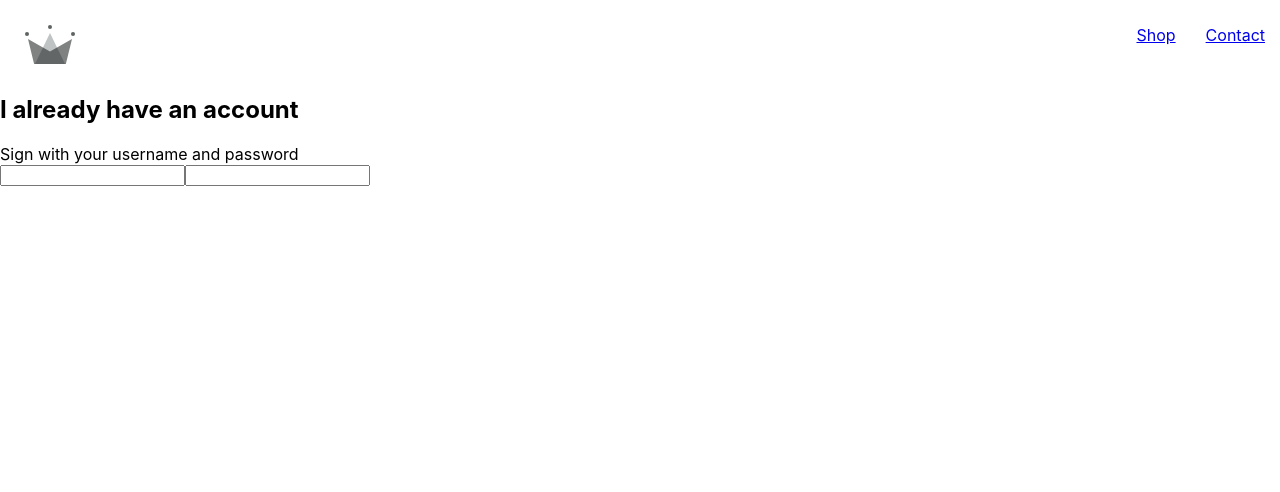
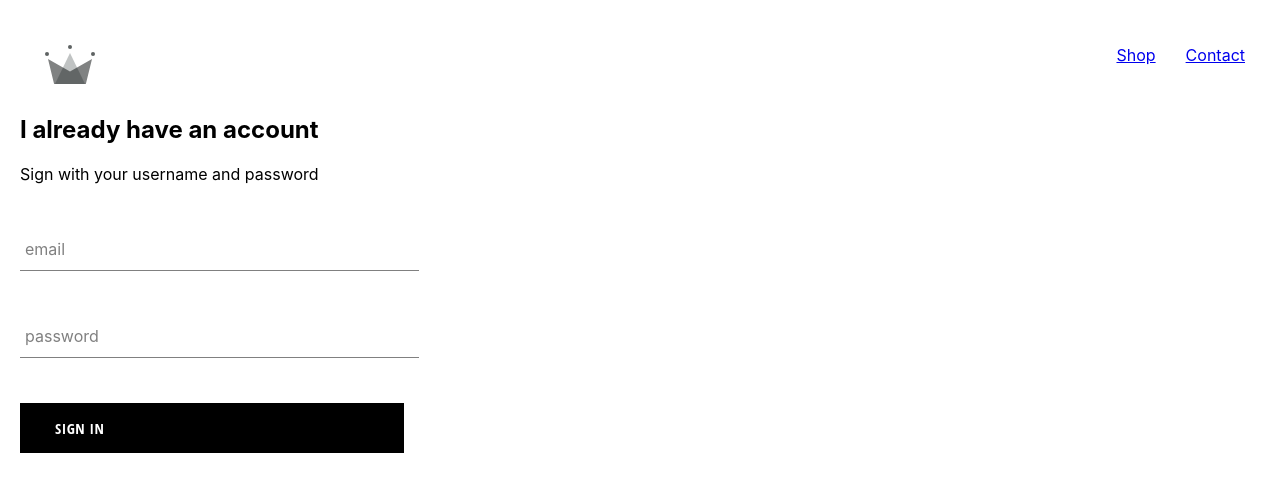
Before and after one commit to SchmidtPeti/book_store, a React (Create React App) app: page /signin in a window 1280 px wide. Shown: the top 492 px of the page. Built offline with nearby package versions, Linux system fonts and the light colour scheme; the HTML template or start-up script is replaced by a standard one.

Commit message:
custom button and sign in

```diff
--- a/src/App.css
+++ b/src/App.css
@@ -0,0 +1,3 @@
+body{
+    margin: 20px;
+}
--- /dev/null
+++ b/src/components/custom-button/custom-button.component.jsx
@@ -0,0 +1,11 @@
+import React from 'react';
+import './custom-button.styles.scss';
+
+const CustomButton = ({children,...otherprops}) =>{
+    return(
+        <div className={'custom-button'} {...otherprops}>
+            {children}
+        </div>
+    )
+};
+export default CustomButton;
--- /dev/null
+++ b/src/components/custom-button/custom-button.styles.scss
@@ -0,0 +1,22 @@
+.custom-button {
+  min-width: 165px;
+  width: auto;
+  height: 50px;
+  letter-spacing: 0.5px;
+  line-height: 50px;
+  padding: 0 35px 0 35px;
+  font-size: 15px;
+  background-color: black;
+  color: white;
+  text-transform: uppercase;
+  font-family: 'Open Sans Condensed';
+  font-weight: bolder;
+  border: none;
+  cursor: pointer;
+
+  &:hover {
+    background-color: white;
+    color: black;
+    border: 1px solid black;
+  }
+}
--- a/src/components/form-input/form-input.component.jsx
+++ b/src/components/form-input/form-input.component.jsx
@@ -0,0 +1,18 @@
+import React from 'react';
+import './form-input.styles.scss';
+
+const FormInput = ({handleChange,label,...otherprops}) =>{
+    return(
+        <div className={'group'}>
+            <input className={'form-input'} type="text" onChange={handleChange} {...otherprops}/>
+            {
+                label ? (<label className={
+                    `${otherprops.value.length ? 'shrink': ''} form-input-label`
+                }>
+                    {label}
+                </label>) : null
+            }
+        </div>
+    )
+};
+export default FormInput;
--- a/src/components/form-input/form-input.styles.scss
+++ b/src/components/form-input/form-input.styles.scss
@@ -0,0 +1,54 @@
+$sub-color: grey;
+$main-color: black;
+
+@mixin shrinkLabel {
+  top: -14px;
+  font-size: 12px;
+  color: $main-color;
+}
+
+.group {
+  position: relative;
+  margin: 45px 0;
+
+  .form-input {
+    background: none;
+    background-color: white;
+    color: $sub-color;
+    font-size: 18px;
+    padding: 10px 10px 10px 5px;
+    display: block;
+    width: 100%;
+    border: none;
+    border-radius: 0;
+    border-bottom: 1px solid $sub-color;
+    margin: 25px 0;
+
+    &:focus {
+      outline: none;
+    }
+
+    &:focus ~ .form-input-label {
+      @include shrinkLabel();
+    }
+  }
+
+  input[type='password'] {
+    letter-spacing: 0.3em;
+  }
+
+  .form-input-label {
+    color: $sub-color;
+    font-size: 16px;
+    font-weight: normal;
+    position: absolute;
+    pointer-events: none;
+    left: 5px;
+    top: 10px;
+    transition: 300ms ease all;
+
+    &.shrink {
+      @include shrinkLabel();
+    }
+  }
+}
--- a/src/components/signin/sign-in.component.jsx
+++ b/src/components/signin/sign-in.component.jsx
@@ -1,5 +1,7 @@
 import React from 'react';
 import './sign-in.styles.scss';
+import FormInput from '../../components/form-input/form-input.component';
+import CustomButton from '../../components/custom-button/custom-button.component';
 
 class SignIn extends React.Component{
     constructor(props){
@@ -24,8 +26,9 @@
                 <h2>I already have an account</h2>
                 <span>Sign with your username and password</span>
                 <form action="" onSubmit={this.HandleSubmit}>
-                    <input type="text" name={'email'} value={this.state.email} onChange={this.HandleChange}/>
-                    <input type="text" name={'password'} value={this.state.password} onChange={this.HandleChange}/>
+                    <FormInput type="text" name={'email'} value={this.state.email} handleChange={this.HandleChange} label={'email'}/>
+                    <FormInput type="password" name={'password'} value={this.state.password} handleChange={this.HandleChange} label={'password'}/>
+                    <CustomButton type={'submit'}>Sign in</CustomButton>
                 </form>
             </div>
         );
--- a/src/components/signin/sign-in.styles.scss
+++ b/src/components/signin/sign-in.styles.scss
@@ -0,0 +1,3 @@
+.sign-in{
+  width: 30vw;
+}
```
